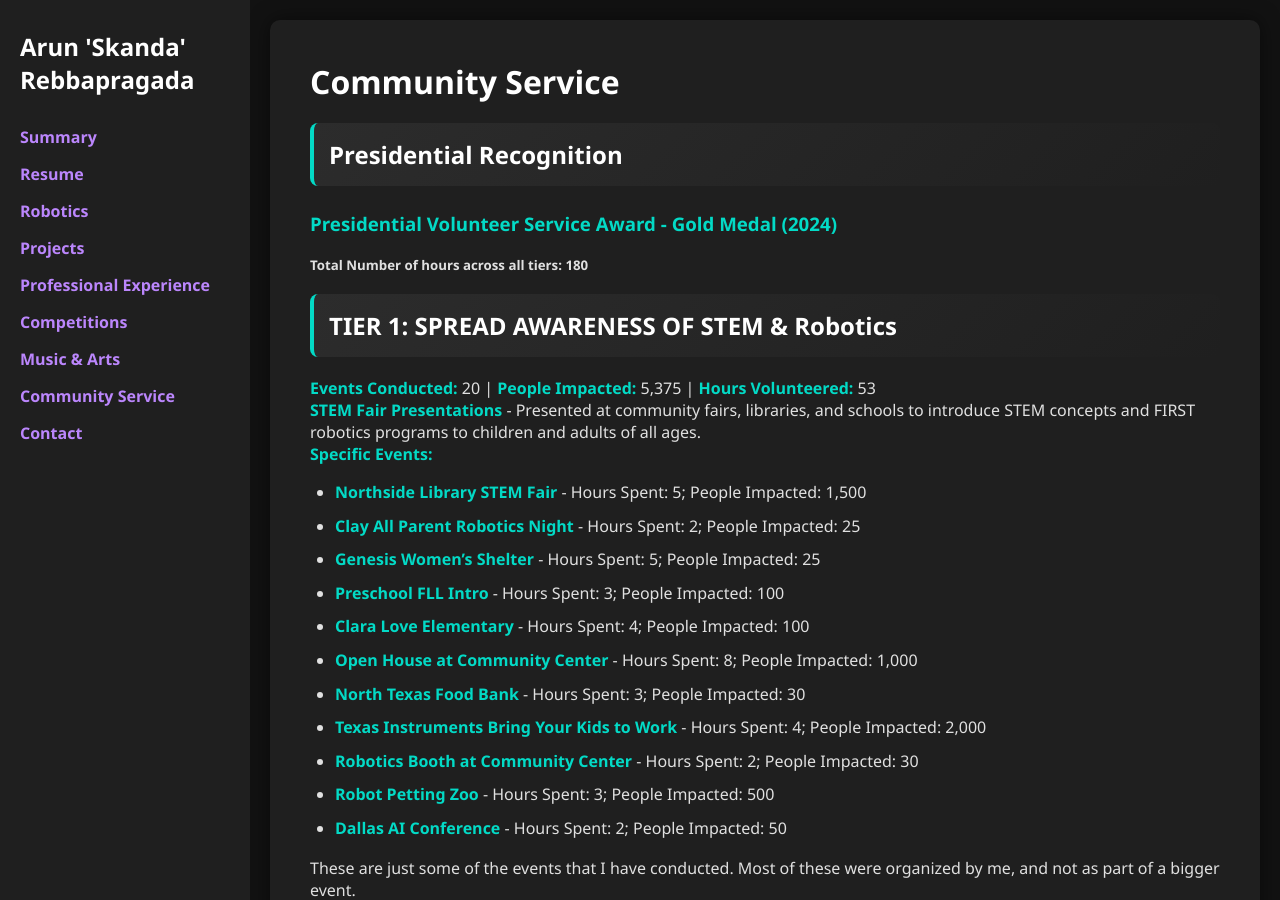
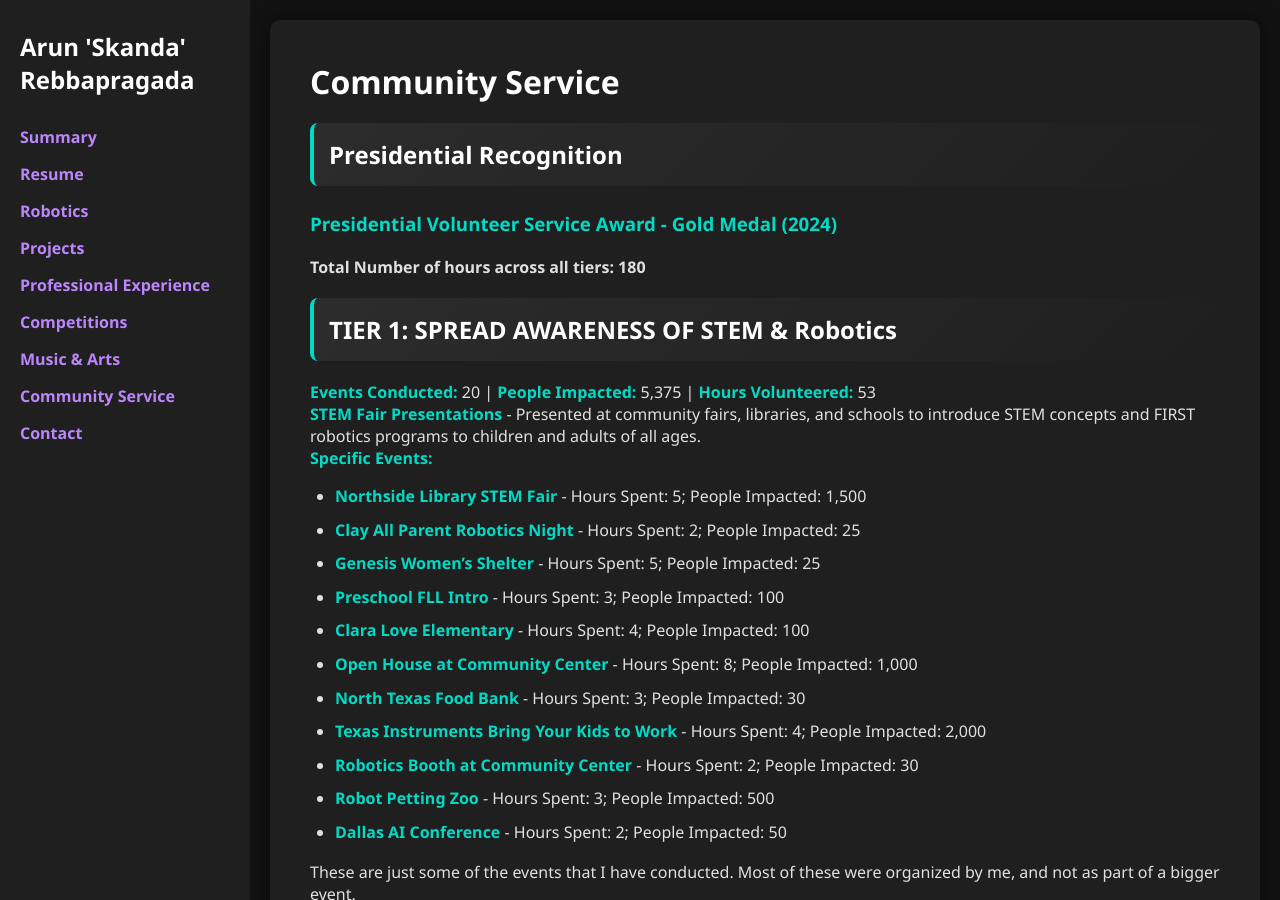
Before and after one commit to skandacode/skandacode.github.io, a Jekyll site: the page built from community-service.md, in a window 1280 px wide and 900 px high. Built offline with Jekyll 4.4.1, drawn with Linux system fonts in a browser that asks for light colours.

```diff
--- a/community-service.md
+++ b/community-service.md
@@ -7,7 +7,7 @@ title: Community Service
 
 ### Presidential Volunteer Service Award - Gold Medal (2024)
 
-##### Total Number of hours across all tiers: 180
+#### Total Number of hours across all tiers: 180
 
 ## TIER 1: SPREAD AWARENESS OF STEM & Robotics
 **Events Conducted:** 20 | **People Impacted:** 5,375 | **Hours Volunteered:** 53
```
